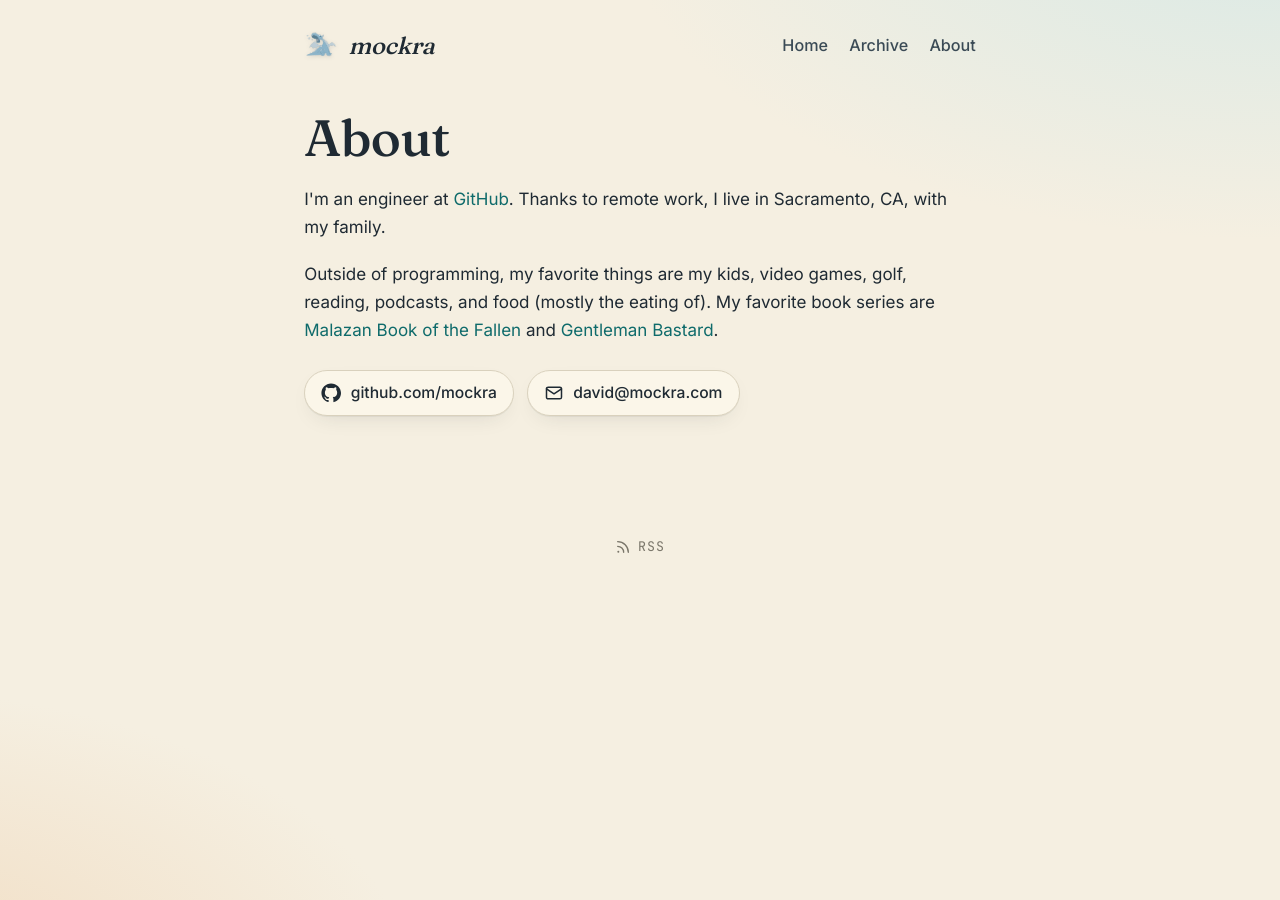
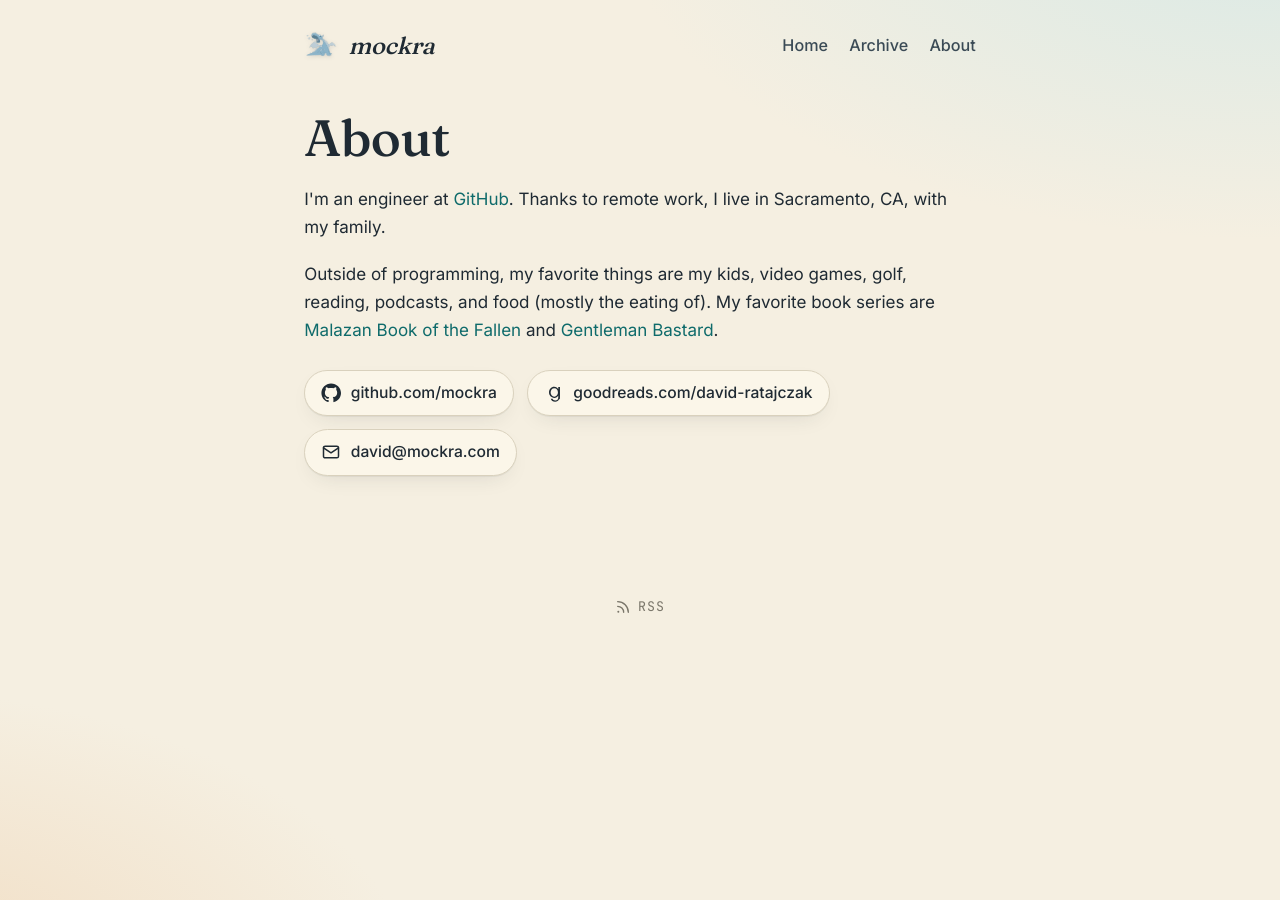
Before and after one commit to mockra/mockra.github.com, a Jekyll site: the page built from about.html, in a window 1280 px wide. Built offline with Jekyll 4.4.1, drawn with Linux system fonts in a browser that asks for light colours.

Commit message:
Add goodreads link

```diff
--- /dev/null
+++ b/_includes/icon-goodreads.html
@@ -0,0 +1 @@
+<svg class="icon" viewBox="0 0 24 24" width="20" height="20" aria-hidden="true" focusable="false"><path fill="currentColor" d="M18.04 19.55c-.61 1.62-2.31 3.07-4.8 3.04-2.45-.03-4.49-1.23-5.13-3.69h2.13c.51 1.36 1.69 1.97 3.22 2.04 2.39.04 3.62-1.31 3.65-3.66v-2.42c-.95 1.86-2.55 3.03-4.78 3.03-3.79 0-6.32-2.95-6.32-6.66 0-3.65 2.46-6.74 6.31-6.74 2.24 0 3.95 1.04 4.79 2.95V4.78h2.04v12.43c0 .73-.04 1.61-.31 2.34zM12.32 6.39c-2.82 0-4.36 2.46-4.36 5.02 0 2.54 1.66 4.94 4.36 4.94 2.87 0 4.42-2.4 4.42-4.94 0-2.61-1.55-5.02-4.42-5.02z"/></svg>
--- a/about.html
+++ b/about.html
@@ -16,6 +16,12 @@ title: About
       </a>
     </li>
     <li>
+      <a href="https://www.goodreads.com/user/show/145415805-david-ratajczak">
+        {% include icon-goodreads.html %}
+        <span>goodreads.com/david-ratajczak</span>
+      </a>
+    </li>
+    <li>
       <a href="mailto:david@mockra.com">
         {% include icon-mail.html %}
         <span>david@mockra.com</span>
```
